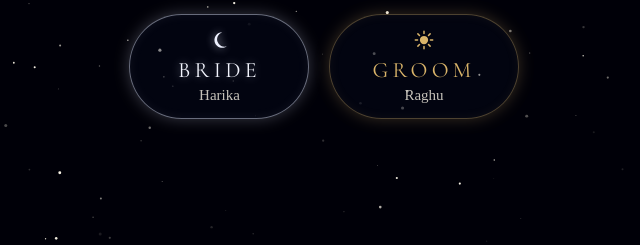
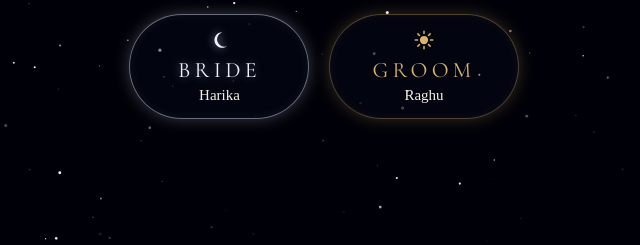
Before and after one commit to raghu5rvm/hariraghu, a plain HTML site: page index.html in a window 1280 px wide. Shown: the part 334-579 px from the top of the page, 316-956 px from the left. Drawn offline with nearby package versions, Linux system fonts and the light colour scheme; a web font is replaced by a local one.

Commit message:
Bride/Groom buttons: names under the labels at full opacity
Co-Authored-By: Claude Opus 5.5 <noreply@anthropic.com>
Claude-Session: https://claude.ai/code/session_01QUrDkFmZLi6U7Wr71x2Z5h

```diff
--- a/styles.css
+++ b/styles.css
@@ -206,7 +206,7 @@ html[lang="te"] .scroll-hint { font-size: 15px; }
 .sides { display: flex; gap: 20px; flex-wrap: wrap; justify-content: center; padding: 0 16px; }
 .sides .enter { min-width: 180px; display: flex; flex-direction: column; align-items: center; gap: 4px; }
 .side-icon { width: 22px; height: 22px; margin-bottom: 2px; color: var(--gold); }
-.sides .enter small { font-family: var(--alt); font-size: 15px; letter-spacing: 0; text-transform: none; color: var(--star); opacity: .8; }
+.sides .enter small { font-family: var(--alt); font-size: 15px; letter-spacing: 0; text-transform: none; color: var(--star); }
 html[lang="te"] .sides .enter small { font-size: 16px; }
 @keyframes glow { 50% { box-shadow: 0 0 28px rgba(217,180,106,.35); } }
 /* Groom button: warm sunlight glow, the same size and pulse as the bride's */
```
